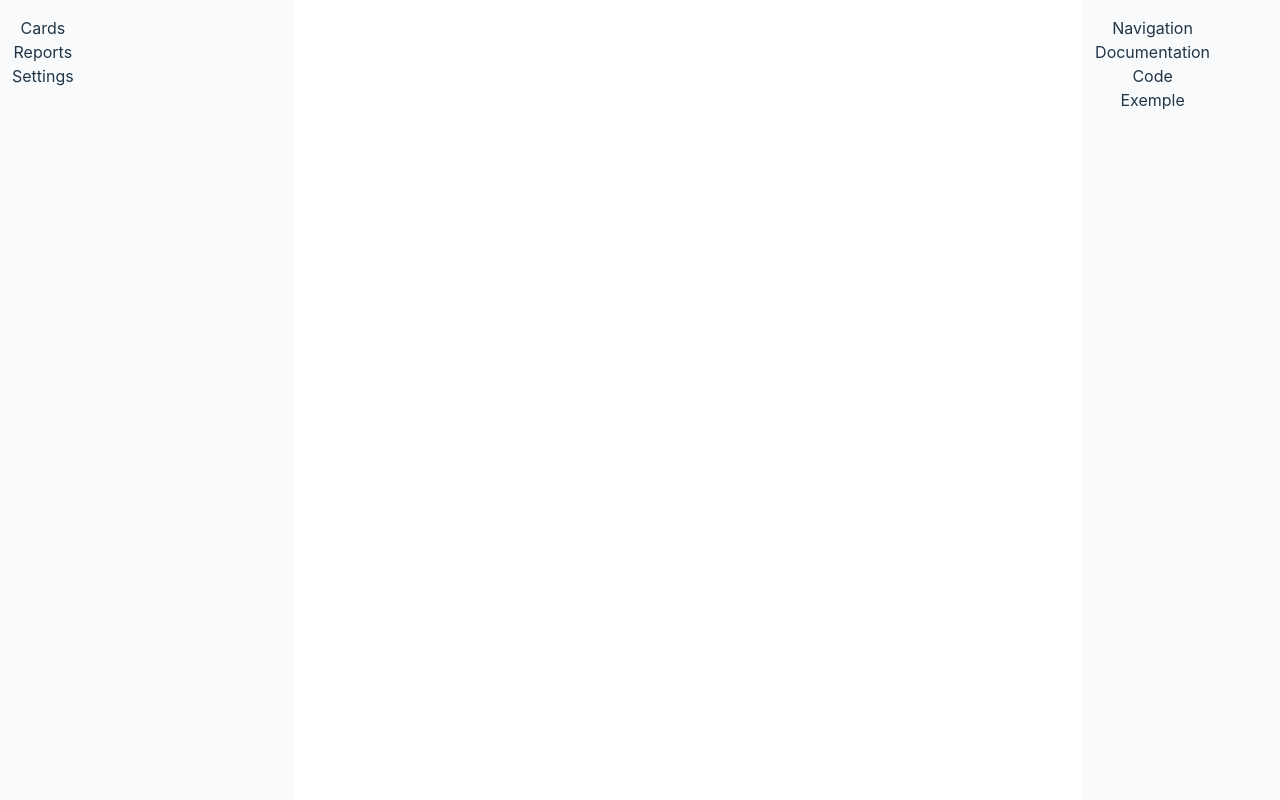
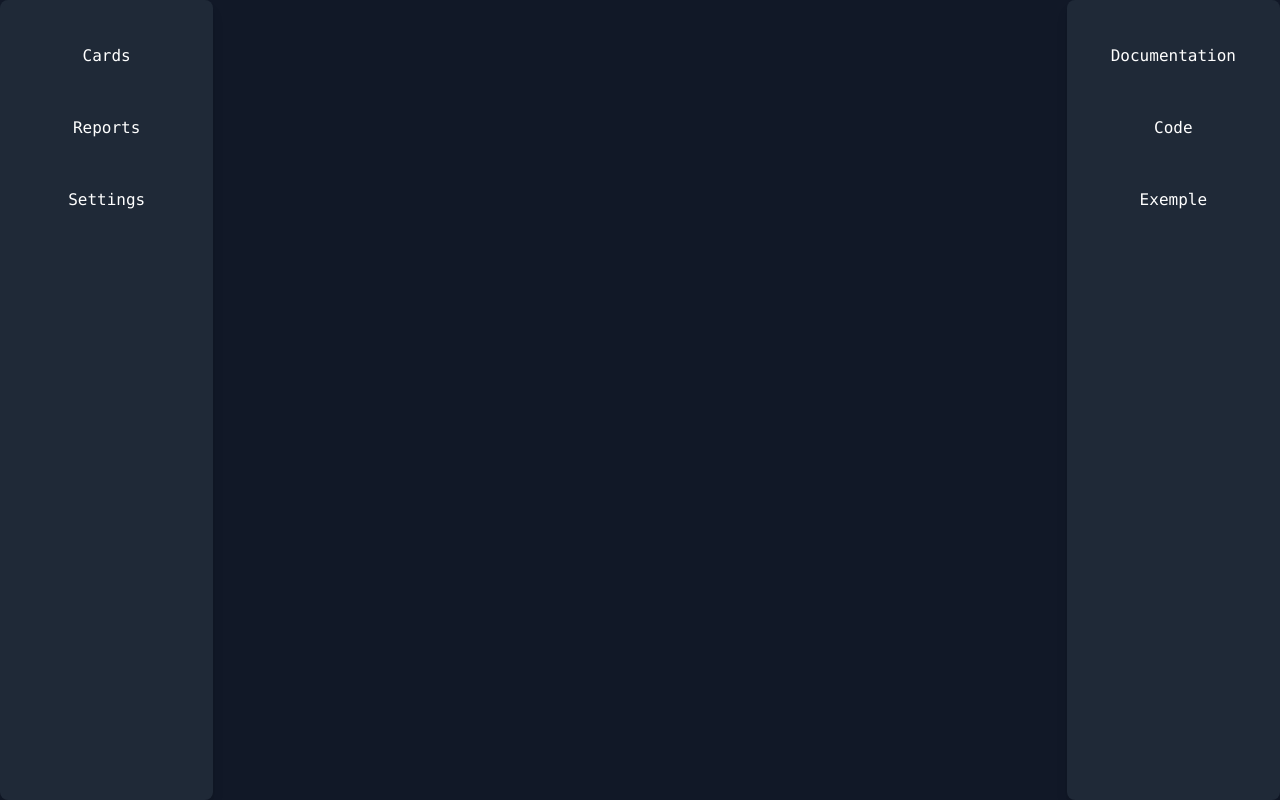
Before and after one commit to Mickaelcode/Kombrazy, a React (Vite) app: page / in a window 1280 px wide. Built offline with nearby package versions, Linux system fonts and the light colour scheme.

Commit message:
some styles for layout

```diff
--- a/src/components/ItemCard.tsx
+++ b/src/components/ItemCard.tsx
@@ -14,7 +14,7 @@ const ItemCard: React.FC<ItemProps> = ({
   content,
 }) => {
   return (
-    <div className="rounded w-60 border shadow shadow-gray-400">
+    <div className="rounded w-60 border shadow bg-gray-100">
       <div className="flex gap-2 p-2 bg-gray-400 bg-opacity-15 items-center">
         <img
           src={ItemBg}
--- a/src/components/Layout/Layout.tsx
+++ b/src/components/Layout/Layout.tsx
@@ -12,19 +12,24 @@ export const Layout = ({
   rightContent,
 }: LayoutProps) => {
   return (
-    <div className="flex w-screen fixed top-0 left-0 h-screen overflow-y-auto">
-      <div className="w-1/4 ">
-        <div className="h-full px-3 py-4 bg-gray-50 dark:bg-gray-800">
-          <div className="fixed">{leftContent}</div>
+    <div className="flex w-screen fixed top-0 left-0 h-screen overflow-y-auto font-mono list-none md:list-disc  md:bg-gray-900 ">
+
+
+      <div className="w-1/6 ">
+        <div className="h-full px-3 py-4  ">
+          <div className="fixed ">{leftContent}</div>
         </div>
       </div>
+
+
       <div className="w-4/6 ">
         <div className="h-full px-3 py-4 dark:bg-teal-900">
           <div className="fixed w-full">{middleContent}</div>
         </div>
       </div>
+
       <div className="w-1/6 ">
-        <div className="h-full items-center px-3 py-4 bg-gray-50 dark:bg-teal-400">
+        <div className="h-full items-center px-3 py-4 ">
           <div className="fixed ">{rightContent}</div>
         </div>
       </div>
--- a/src/components/Layout/LeftsideLayout.tsx
+++ b/src/components/Layout/LeftsideLayout.tsx
@@ -16,9 +16,9 @@ export const LeftsideLayout: React.FC<LeftsideLayoutProps> = ({
 }) => {
   return (
     <div>
-      <ul>
+      <ul className="flex flex-col items-center space-y-6 bg-gray-800 rounded-lg py-8 px-6 shadow-lg h-screen fixed top-0 left-0 w-1/6 ">
         {options.map((option) => (
-          <li key={option.value} onClick={() => onMenuSelect(option.value)}>
+          <li  key={option.value} onClick={() => onMenuSelect(option.value)} className="text-white w-full text-center py-3 px-5 rounded-md hover:bg-teal-600 hover:text-gray-100 transition-all duration-300 cursor-pointer">
             {option.label}
           </li>
         ))}
--- a/src/components/Layout/MainComponent.tsx
+++ b/src/components/Layout/MainComponent.tsx
@@ -40,13 +40,13 @@ const MainComponent = () => {
         );
         break;
       case "reports":
-        setMiddleContent(<div>Reports Content</div>);
+        setMiddleContent(<div><p className="text-5xl underline text-white uppercase text-center">Reports Content</p></div>);
         break;
       case "settings":
-        setMiddleContent(<div>Settings Content</div>);
+        setMiddleContent(<div> <p  className="text-5xl underline text-white uppercase text-center"> Settings Content</p></div>);
         break;
       default:
-        setMiddleContent(<div>Select an option from the menu</div>);
+        setMiddleContent(<div> <p  className="text-5xl underline text-white uppercase text-center"> Select an option from the menu</p> </div>);
     }
   };
 
--- a/src/components/Layout/RightSideLayout.tsx
+++ b/src/components/Layout/RightSideLayout.tsx
@@ -15,11 +15,14 @@ export const RightsideLayout: React.FC<RightsideLayoutProps> = ({
   return (
     <div>
       <h3>Navigation</h3>
-      <ul>
+      <ul className="flex flex-col items-center space-y-6 bg-gray-800 rounded-lg py-8 px-6 shadow-lg h-screen fixed top-0 right-0 w-1/6 ">
         {options.map((option) => (
-          <li key={option.value}>{option.label}</li>
+          <li key={option.value} className="text-white w-full text-center py-3 px-5 rounded-md hover:bg-teal-600 hover:text-gray-100 transition-all duration-300 cursor-pointer">
+            {option.label}
+          </li>
         ))}
       </ul>
     </div>
   );
+
 };
```
Also changed, not shown: src/index.css (line endings or trailing spaces).
